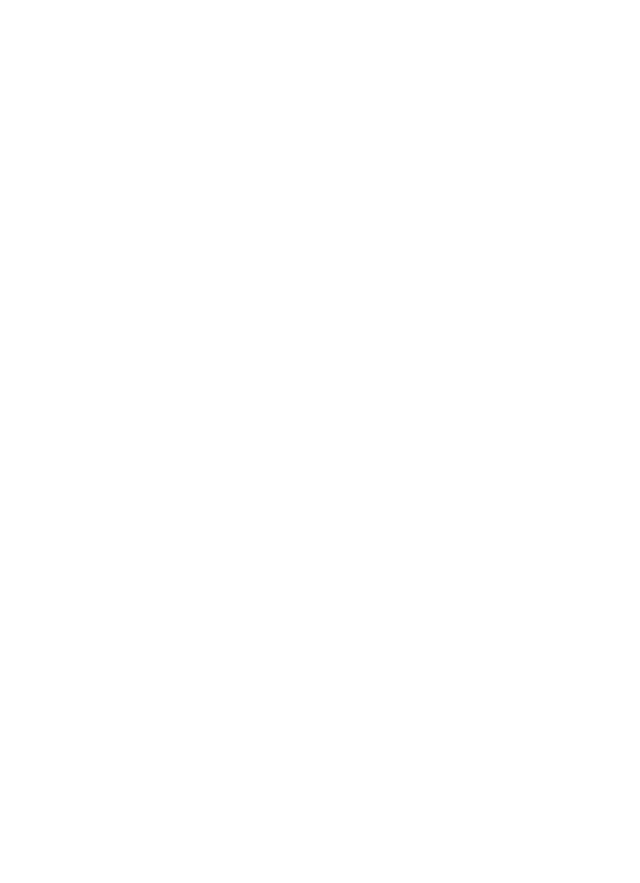
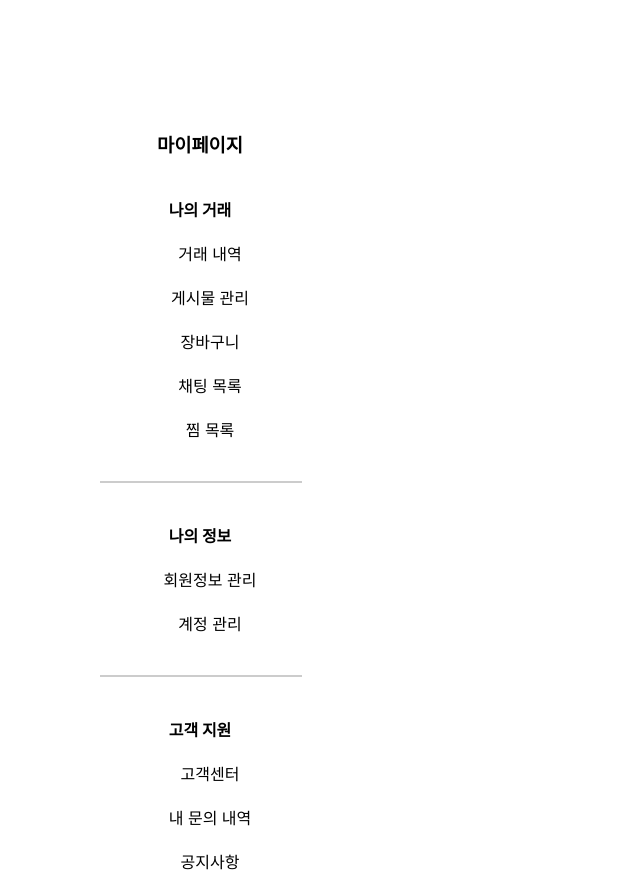
Before and after one commit to sonjoohee/joolangFront, a React (Create React App) app: page /MyPage in a window 1280 px wide. Before the commit this address had no page. Shown: the part 480-1363 px from the top of the page, without its empty margins (0-640 px from the left). Before the commit the page ends 800 px from the top, so only its background shows below. Built offline with nearby package versions, Linux system fonts and the light colour scheme; a web font is replaced by a local one.

Commit message:
chore code

```diff
--- a/src/App.js
+++ b/src/App.js
@@ -5,8 +5,8 @@
 import ProductPage from "./pages/ProductPage";
 import LoginPage from "./pages/LoginPage";
 import SignupPage from "./pages/SignupPage";
+import MyPage from "./pages/MyPage";
 import { Outlet, Route, Routes } from 'react-router-dom';
-
 
 
 const Layout =() => {
@@ -28,6 +28,7 @@
           <Route path="SignupPage" element={<SignupPage />} />
           <Route path="WritePage" element={<WritePage />} />
           <Route path="ProductPage" element={<ProductPage />} />
+          <Route path="MyPage" element={<MyPage />} />
       </Route>
       </Routes>
 
@@ -35,6 +36,6 @@
 
     </div>
   );
-}
+};
 
 export default App;
--- /dev/null
+++ b/src/components/MyPageSideBar.js
@@ -0,0 +1,66 @@
+import React from "react";
+import { Link } from "react-router-dom";
+import styled from "styled-components";
+
+const MyPageSideBar = () => {
+  return (
+    <StyledSideBar>
+      <h3
+        style={{
+          margin: "10px",
+        }}
+      >
+        마이페이지
+      </h3>
+      <br />
+      <StyledH4>나의 거래</StyledH4>
+      <StyledSideBarMenu>거래 내역</StyledSideBarMenu>
+      <StyledSideBarMenu>게시물 관리</StyledSideBarMenu>
+      <StyledSideBarMenu>장바구니</StyledSideBarMenu>
+      <StyledSideBarMenu>채팅 목록</StyledSideBarMenu>
+      <StyledSideBarMenu>찜 목록</StyledSideBarMenu>
+      <br />
+      <StyledHr />
+      <br />
+      <StyledH4>나의 정보</StyledH4>
+      <StyledSideBarMenu>회원정보 관리</StyledSideBarMenu>
+      <StyledSideBarMenu>계정 관리</StyledSideBarMenu>
+      <br />
+      <StyledHr />
+      <br />
+      <StyledH4>고객 지원</StyledH4>
+      <StyledSideBarMenu>고객센터</StyledSideBarMenu>
+      <StyledSideBarMenu>내 문의 내역</StyledSideBarMenu>
+      <StyledSideBarMenu>공지사항</StyledSideBarMenu>
+    </StyledSideBar>
+  );
+};
+
+export default MyPageSideBar;
+
+const StyledSideBar = styled.nav`
+  display: flex;
+  height: auto;
+  margin: 0px;
+  flex-direction: column;
+  margin-top: 600px;
+  margin-left: 100px;
+`;
+
+const StyledSideBarMenu = styled(Link)`
+  padding: 10px;
+  width: 100%;
+  text-decoration: none;
+  color: black;
+`;
+
+const StyledH4 = styled.h4`
+  margin: 10px;
+`;
+
+const StyledHr = styled(Link)`
+  border: 1px solid #ccc; /* 원하는 두께와 색상으로 설정 */
+  width: 100%; /* 필요에 따라 너비 조절 */
+  margin: 10px 0; /* 상하 간격 조정 */
+  left: 10px;
+`;
--- a/src/components/Nav.js
+++ b/src/components/Nav.js
@@ -33,6 +33,10 @@
   const productClick = () => {
     navigate('/ProductPage');
   };
+
+  const myPageClick = () => {
+    navigate('/MyPage');
+  }
 
   const GlobalStyle = createGlobalStyle`
   @font-face {
@@ -88,7 +92,7 @@
           <span>장바구니</span>
         </UserIcon>
         <UserIcon className="user">
-          <FontAwesomeIcon icon={regularUser} style={{ fontSize: '28px', lineHeight: '1.2' }} />
+          <FontAwesomeIcon onClick={myPageClick} icon={regularUser} style={{ fontSize: '28px', lineHeight: '1.2' }} />
           <span>마이페이지</span>
         </UserIcon>
       </UserIcons>
--- a/src/pages/MyPage/index.js
+++ b/src/pages/MyPage/index.js
@@ -1,25 +1,41 @@
 import React from "react";
 import { Link } from "react-router-dom";
 import styled from "styled-components";
+import Nav from "../../components/Nav";
+import MyPageSideBar from "../../components/MyPageSideBar";
 
-const SideBar = () => {
-  return <StyledSideBar></StyledSideBar>;
+const MyPage = () => {
+  return (
+    <Container>
+      <Nav />
+      <ContentContainer>
+        <SideBarContainer>
+          <MyPageSideBar />
+        </SideBarContainer>
+      </ContentContainer>
+    </Container>
+  );
 };
 
-export default SideBar;
+export default MyPage;
 
-const index = () => {
-  return <Nav />;
-};
+const Container = styled.div`
+  display: flex;
+  flex-direction: column;
+  background-color: white;
+  min-height: 100vh;
+`;
 
-const StyledSideBar = styled.nav`
+const ContentContainer = styled.div`
   display: flex;
-  height: auto;
-  margin: 0px;
+  flex: 1;
+  height: 100%;
+`;
+
+const SideBarContainer = styled.aside`
+  display: flex;
   flex-direction: column;
-
-  h3 {
-  display: flex
-  margin: 10px
-  }
-  `;
+  width: 300px;
+  flex-shrink: 0;
+  height: 100%;
+`;
```
